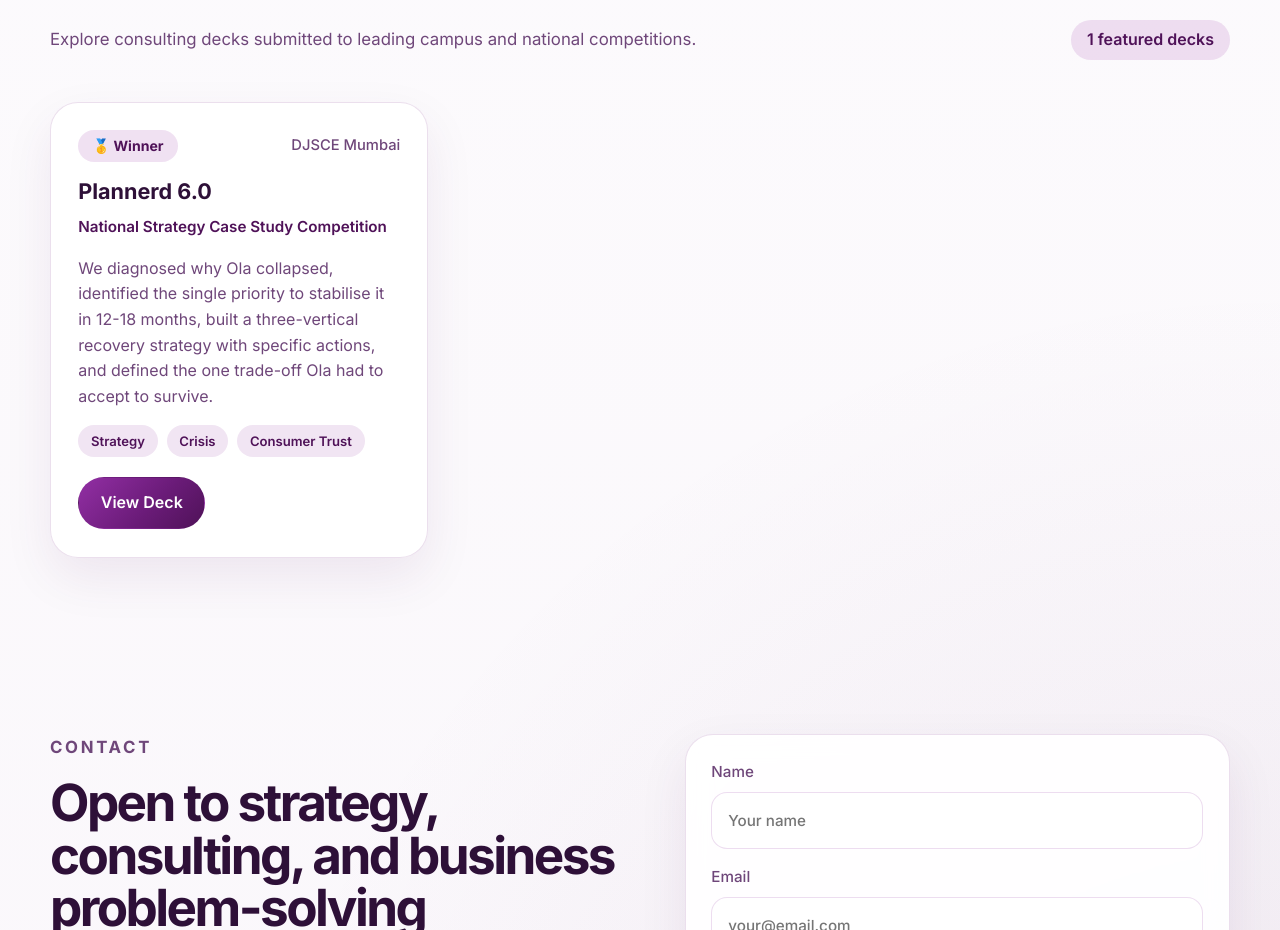
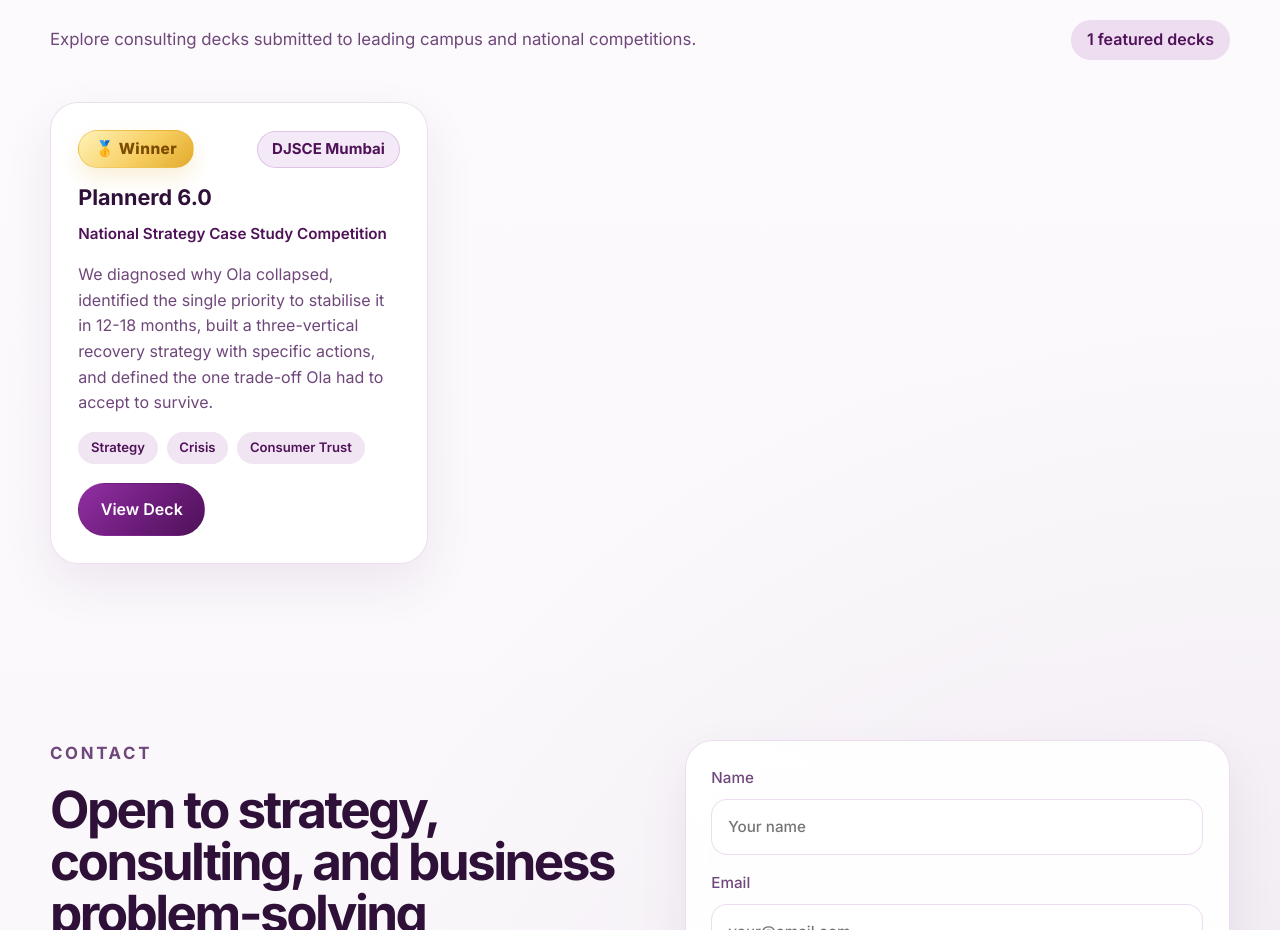
Before and after one commit to SarthakMane2704/project-website, a website: page index.html in a window 1280 px wide. Shown: the part 2260-3190 px from the top of the page. Drawn offline with Linux system fonts and the light colour scheme.

Commit message:
Enhance featured competition highlights

```diff
--- a/style.css
+++ b/style.css
@@ -411,25 +411,36 @@ textarea {
   align-items: center;
   justify-content: space-between;
   gap: 1rem;
+  flex-wrap: wrap;
 }
 
 .position-badge {
   display: inline-flex;
   align-items: center;
   justify-content: center;
-  min-height: 2rem;
-  padding: 0.2rem 0.9rem;
+  min-height: 2.4rem;
+  padding: 0.35rem 1rem;
   border-radius: var(--radius-sm);
-  color: var(--accent-deep);
-  background: var(--accent-soft);
-  font-size: 0.88rem;
-  font-weight: 700;
+  color: #7a4b00;
+  background: linear-gradient(135deg, #fff2b8 0%, #f7cf63 55%, #e3ab2c 100%);
+  border: 1px solid rgba(227, 171, 44, 0.45);
+  box-shadow: 0 10px 20px rgba(227, 171, 44, 0.18);
+  font-size: 0.96rem;
+  font-weight: 800;
+  letter-spacing: 0.03em;
 }
 
 .college-name {
-  color: var(--muted);
-  font-size: 0.92rem;
-  font-weight: 500;
+  display: inline-flex;
+  align-items: center;
+  min-height: 2.3rem;
+  padding: 0.32rem 0.9rem;
+  border-radius: var(--radius-sm);
+  color: var(--accent-deep);
+  background: rgba(146, 47, 164, 0.1);
+  border: 1px solid rgba(146, 47, 164, 0.2);
+  font-size: 0.94rem;
+  font-weight: 700;
 }
 
 .competition-title {
```
